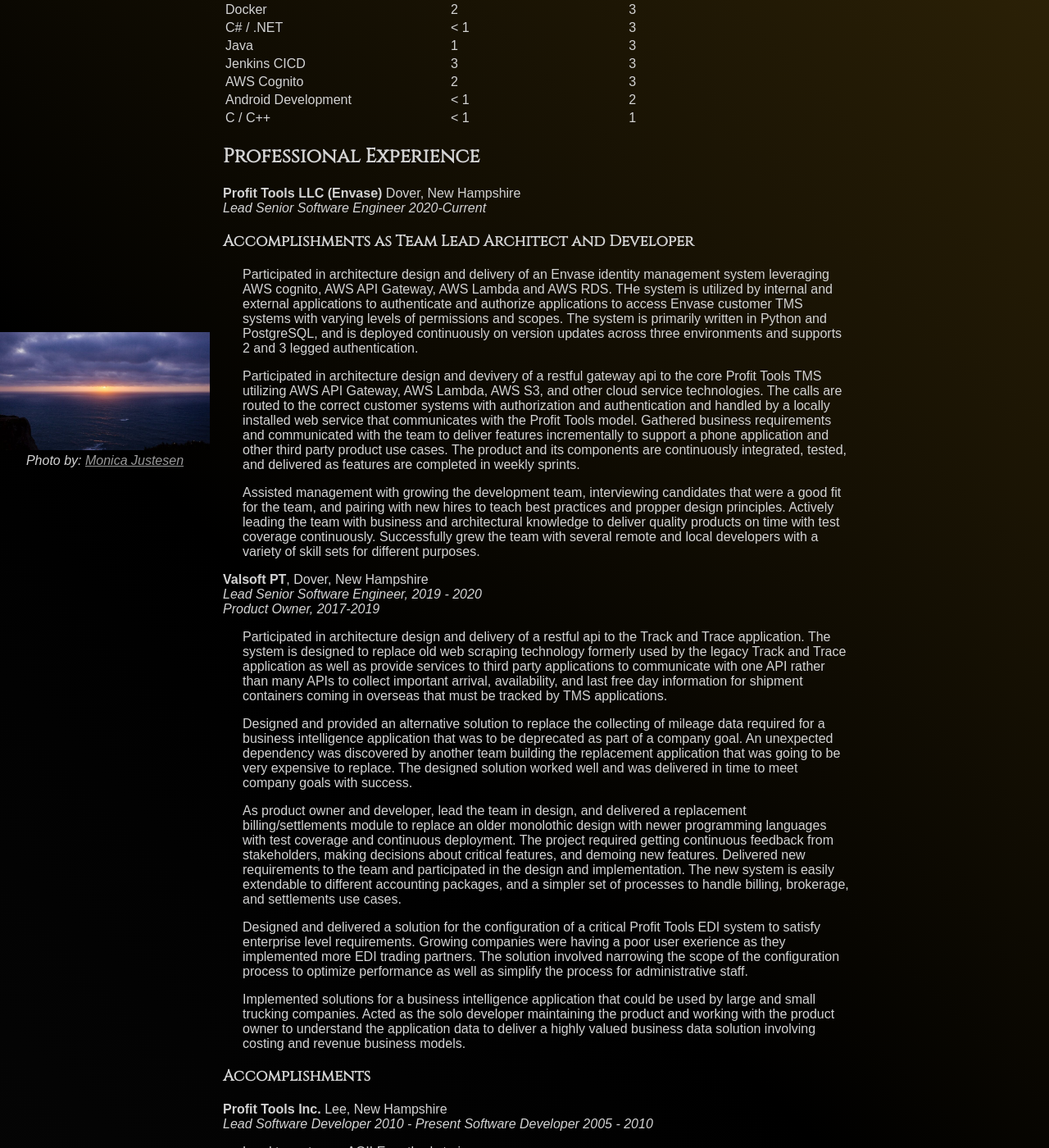
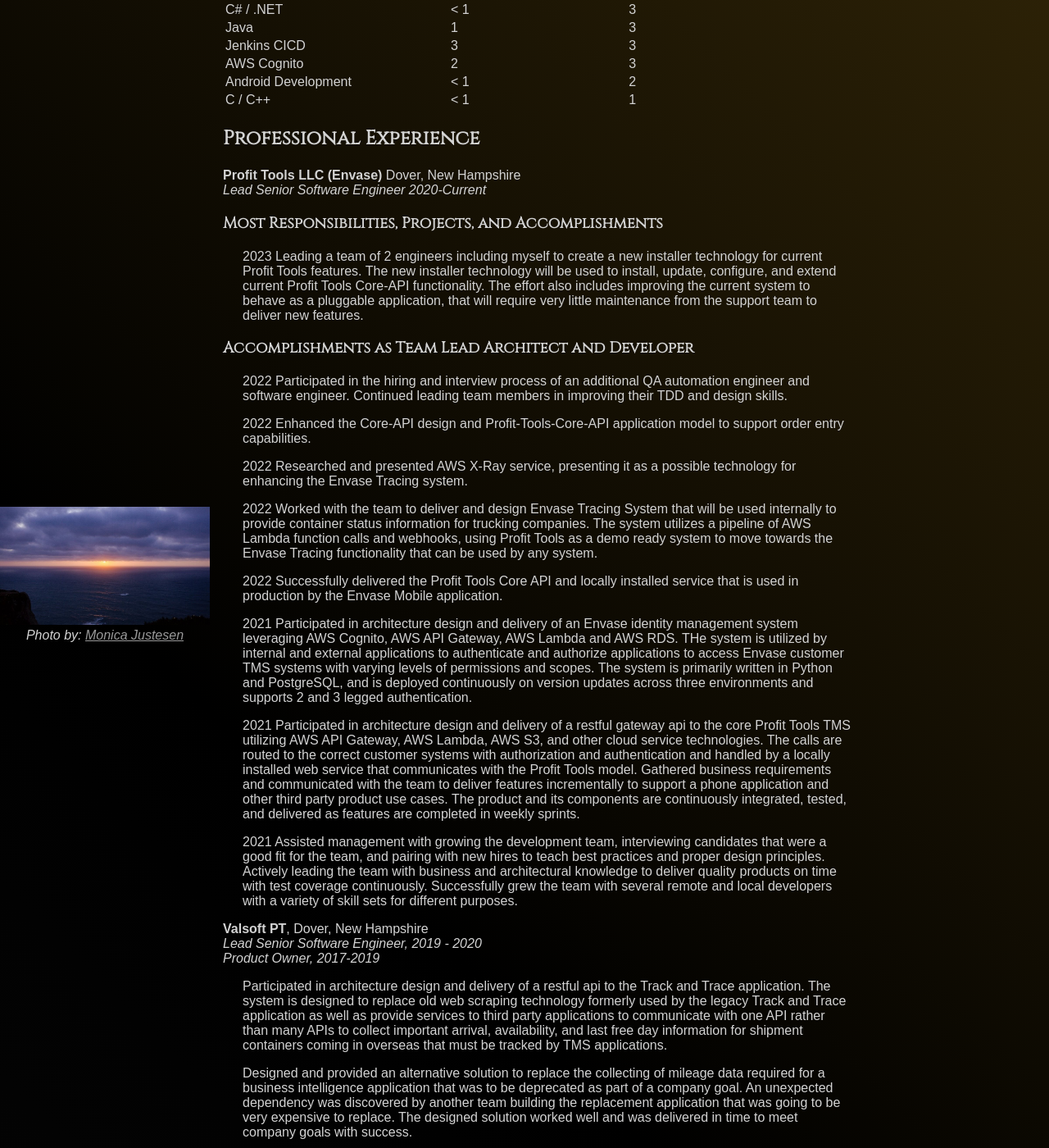
Before and after one commit to dekay2001/dekay2001.github.io, a Jekyll site: the page built from resume/index.md, in a window 1280 px wide and 1400 px high, scrolled down 1048 px. Shown: the whole window at 82% size. Built offline with Jekyll 4.4.1, drawn with Linux system fonts in a browser that asks for light colours; some of the changed text lies outside the part shown.

Commit message:
Resume: Updated with latest accomplishments

```diff
--- a/resume/index.md
+++ b/resume/index.md
@@ -4,7 +4,7 @@
 categories: [professional]
 tags: []
 ---
-Last updated: 2021-09-21
+Last updated: 2023-01-14
 
 
 # Professional Summary
@@ -18,38 +18,37 @@
 
 | Skill                                | Estimated Years Experience | Skill Level 1-10 |
 |--------------------------------------|----------------------------|------------------|
-| PowerBuilder 9, 10.5, 12, 2019       | 16                         | 10               |
-| SQL / Relational Database Designs    | 16                         | 9                |
-| Query Writing and Optimization       | 16                         | 9                |
-| Object Oriented Design               | 16                         | 8                |
-| Sybase Adaptive Server Anywhere      | 16                         | 8                |
-| Python 2.7, 3+                       | 6                          | 8                |
-| UX / UI Design                       | 16                         | 8                |
-| Test Driven Development              | 5                          | 8                |
-| Agile Product Development            | 7                          | 8                |
-| Design Patterns                      | 16                         | 7                |
-| Behavior Driven Development          | 5                          | 7                |
-| SOLID Principles                     | 5                          | 7                |
+| PowerBuilder 9, 10.5, 12, 2019, 2022 | 17                         | 10               |
+| SQL / Relational Database Designs    | 17                         | 9                |
+| Query Writing and Optimization       | 17                         | 9                |
+| Object Oriented Design               | 17                         | 8                |
+| Sybase Adaptive Server Anywhere      | 17                         | 8                |
+| Python 2.7, 3+                       | 7                          | 8                |
+| UX / UI Design                       | 17                         | 8                |
+| Test Driven Development              | 6                          | 8                |
+| Agile Product Development            | 8                          | 8                |
+| Design Patterns                      | 17                         | 7                |
+| Behavior Driven Development          | 6                          | 7                |
+| SOLID Principles                     | 6                          | 7                |
 | HTML / CSS                           | 6                          | 7                |
-| REST API Design and Implementation   | 3                          | 7                |
+| REST API Design and Implementation   | 4                          | 7                |
 | Business Intelligence (SiSense)      | 3                          | 6                |
 | PostgreSQL                           | 3                          | 6                |
 | JavaScript                           | 3                          | 6                |
-| AWS Lambda                           | 5                          | 6                |
-| AWS S3                               | 5                          | 6                |
-| AWS EC2                              | 5                          | 6                |
+| AWS Lambda                           | 6                          | 6                |
+| AWS S3                               | 6                          | 6                |
+| AWS EC2                              | 6                          | 6                |
 | AWS SQS                              | 5                          | 6                |
-| AWS API Gateway                      | 5                          | 6                |
+| AWS API Gateway                      | 6                          | 6                |
 | TypeScript                           | 2                          | 5                |
 | Bootstrap.Vue                        | 2                          | 5                |
-| SiSense Business Intelligence        | 3                          | 4                |
 | Vue.js, Vuex                         | 2                          | 4                |
 | JQuery                               | 2                          | 3                |
 | Docker                               | 2                          | 3                |
 | C# / .NET                            | < 1                        | 3                |
 | Java                                 | 1                          | 3                |
 | Jenkins CICD                         | 3                          | 3                |
-| AWS Cognito                          | 2                         | 3                |
+| AWS Cognito                          | 2                          | 3                |
 | Android Development                  | < 1                        | 2                |
 | C / C++                              | < 1                        | 1                |
 
@@ -58,13 +57,28 @@
 **Profit Tools LLC (Envase)** Dover, New Hampshire
 _Lead Senior Software Engineer 2020-Current_
 
+
+### Most Responsibilities, Projects, and Accomplishments
+
+- 2023 Leading a team of 2 engineers including myself to create a new installer technology for current Profit Tools features.  The new installer technology will be used to install, update, configure, and extend current Profit Tools Core-API functionality.  The effort also includes improving the current system to behave as a pluggable application, that will require very little maintenance from the support team to deliver new features.
+
 ### Accomplishments as Team Lead Architect and Developer
 
-- Participated in architecture design and delivery of an Envase identity management system leveraging AWS cognito, AWS API Gateway, AWS Lambda and AWS RDS.  THe system is utilized by internal and external applications to authenticate and authorize applications to access Envase customer TMS systems with varying levels of permissions and scopes. The system is primarily written in Python and PostgreSQL, and is deployed continuously on version updates across three environments and supports 2 and 3 legged authentication.
+- 2022 Participated in the hiring and interview process of an additional QA automation engineer and software engineer.  Continued leading team members in improving their TDD and design skills.
 
-- Participated in architecture design and devivery of a restful gateway api to the core Profit Tools TMS utilizing AWS API Gateway, AWS Lambda, AWS S3, and other cloud service technologies.  The calls are routed to the correct customer systems with authorization and authentication and handled by a locally installed web service that communicates with the Profit Tools model.  Gathered business requirements and communicated with the team to deliver features incrementally to support a phone application and other third party product use cases.  The product and its components are continuously integrated, tested, and delivered as features are completed in weekly sprints.
+- 2022 Enhanced the Core-API design and Profit-Tools-Core-API application model to support order entry capabilities.
 
-- Assisted management with growing the development team, interviewing candidates that were a good fit for the team, and pairing with new hires to teach best practices and propper design principles.  Actively leading the team with business and architectural knowledge to deliver quality products on time with test coverage continuously.  Successfully grew the team with several remote and local developers with a variety of skill sets for different purposes.
+- 2022 Researched and presented AWS X-Ray service, presenting it as a possible technology for enhancing the Envase Tracing system.
+
+- 2022 Worked with the team to deliver and design Envase Tracing System that will be used internally to provide container status information for trucking companies.  The system utilizes a pipeline of AWS Lambda function calls and webhooks, using Profit Tools as a demo ready system to move towards the Envase Tracing functionality that can be used by any system.
+
+- 2022 Successfully delivered the Profit Tools Core API and locally installed service that is used in production by the Envase Mobile application.
+
+- 2021 Participated in architecture design and delivery of an Envase identity management system leveraging AWS Cognito, AWS API Gateway, AWS Lambda and AWS RDS.  THe system is utilized by internal and external applications to authenticate and authorize applications to access Envase customer TMS systems with varying levels of permissions and scopes. The system is primarily written in Python and PostgreSQL, and is deployed continuously on version updates across three environments and supports 2 and 3 legged authentication.
+
+- 2021 Participated in architecture design and delivery of a restful gateway api to the core Profit Tools TMS utilizing AWS API Gateway, AWS Lambda, AWS S3, and other cloud service technologies.  The calls are routed to the correct customer systems with authorization and authentication and handled by a locally installed web service that communicates with the Profit Tools model.  Gathered business requirements and communicated with the team to deliver features incrementally to support a phone application and other third party product use cases.  The product and its components are continuously integrated, tested, and delivered as features are completed in weekly sprints.
+
+- 2021 Assisted management with growing the development team, interviewing candidates that were a good fit for the team, and pairing with new hires to teach best practices and proper design principles.  Actively leading the team with business and architectural knowledge to deliver quality products on time with test coverage continuously.  Successfully grew the team with several remote and local developers with a variety of skill sets for different purposes.
 
 **Valsoft PT**, Dover, New Hampshire
 _Lead Senior Software Engineer, 2019 - 2020_
@@ -76,7 +90,7 @@
 
 - As product owner and developer, lead the team in design, and delivered a replacement billing/settlements module to replace an older monolothic design with newer programming languages with test coverage and continuous deployment.  The project required getting continuous feedback from stakeholders, making decisions about critical features, and demoing new features.  Delivered new requirements to the team and participated in the design and implementation.  The new system is easily extendable to different accounting packages, and a simpler set of processes to handle billing, brokerage, and settlements use cases.
 
-- Designed and delivered a solution for the configuration of a critical Profit Tools EDI system to satisfy enterprise level requirements.  Growing companies were having a poor user exerience as they implemented more EDI trading partners.  The solution involved narrowing the scope of the configuration process to optimize performance as well as simplify the process for administrative staff.
+- Designed and delivered a solution for the configuration of a critical Profit Tools EDI system to satisfy enterprise level requirements.  Growing companies were having a poor user experience as they implemented more EDI trading partners.  The solution involved narrowing the scope of the configuration process to optimize performance as well as simplify the process for administrative staff.
 
 - Implemented solutions for a business intelligence application that could be used by large and small trucking companies.  Acted as the solo developer maintaining the product and working with the product owner to understand the application data to deliver a highly valued business data solution involving costing and revenue business models.
 
@@ -91,13 +105,13 @@
 
 - Lead team to participate in UX topics and discussions.
 
-- Participated in design and implementation of a route optimization application.
+- Participated in the design and implementation of a route optimization application.
 
-- Participated in a design and deployment of pt-cloud-services.
+- Participated in the design and deployment of pt-cloud-services.
 
 - Participated in designing and implementing a business intelligence model for the Profit Tools application.
 
-- Designed and reated a system to allow integration to Profit Tools application
+- Designed and created a system to allow integration to Profit Tools application
 
 - Designed and implemented an invoice import and auditing module
 
```
